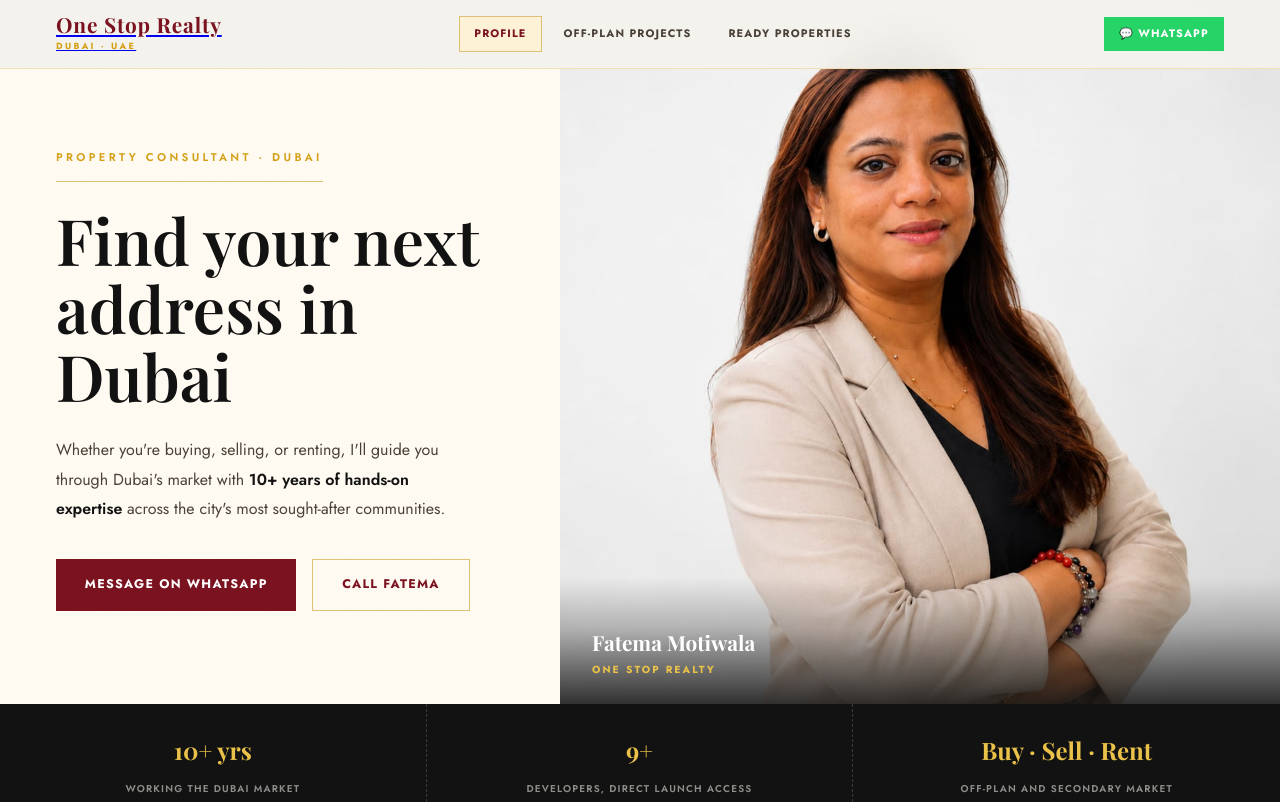
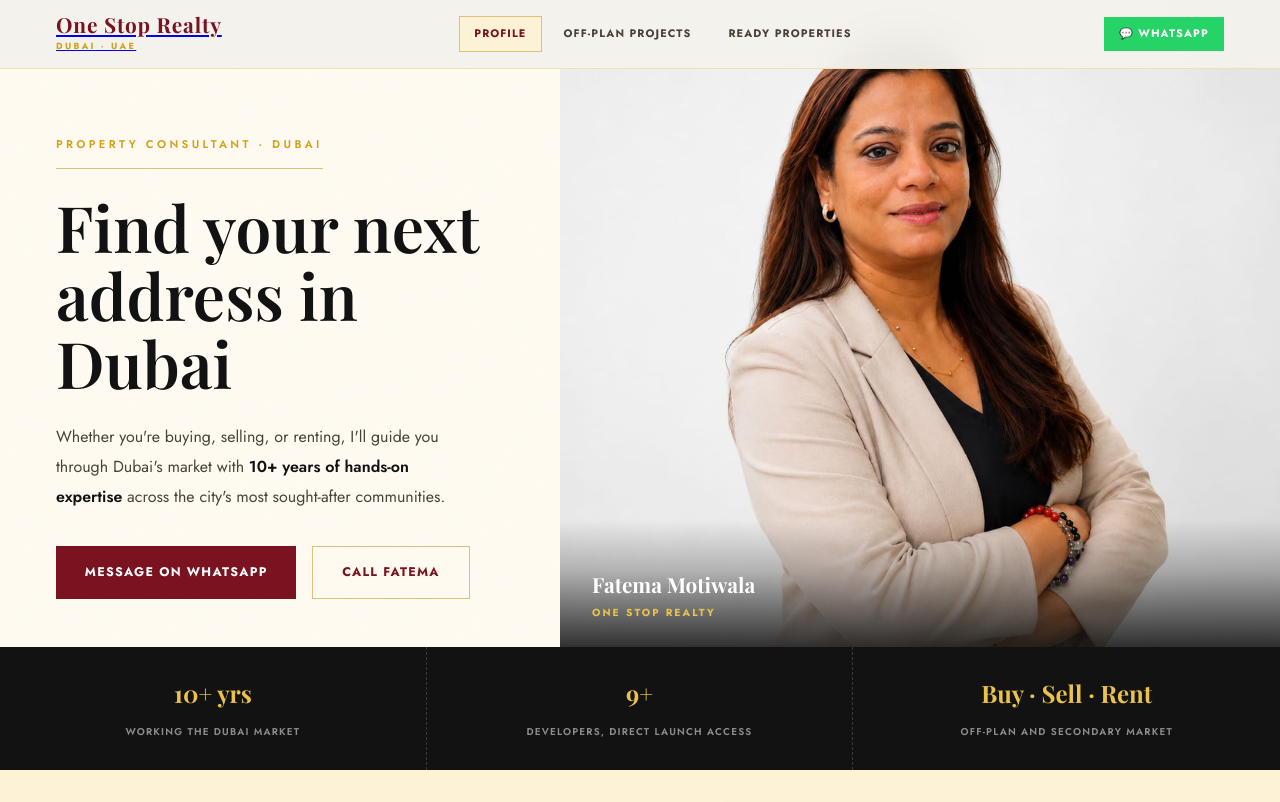
Before and after one commit to onestoprealtyFatemauae/onestop-realty-Fatema-uae, a plain HTML site: page index.html in a window 1280 px wide. Shown: the top 802 px of the page. Drawn offline with nearby package versions, Linux system fonts and the light colour scheme; a web font is replaced by a local one.

Commit message:
Update styles.css

```diff
--- a/styles.css
+++ b/styles.css
@@ -147,12 +147,12 @@ h1 em { font-style: italic; color: var(--bronze); font-weight: 550; }
   display: grid;
   grid-template-columns: minmax(0, 560px) 1fr;
   max-width: 1600px; margin: 0 auto;
-  min-height: 88vh;
+  min-height: 600px;
   position: relative; z-index: 1;
 }
 .intro-hero-text {
-  display: flex; flex-direction: column; justify-content: center;
-  padding: 6.5rem 4vw 3rem 3.5rem;
+  display: flex; flex-direction: column; justify-content: flex-start;
+  padding: 8.5rem 4vw 3rem 3.5rem;
 }
 .intro-kicker {
   font-size: 0.7rem; letter-spacing: 0.3em; text-transform: uppercase;
@@ -193,7 +193,7 @@ h1 em { font-style: italic; color: var(--bronze); font-weight: 550; }
 .intro-hero-photo {
   position: relative; overflow: hidden; min-height: 340px;
 }
-.intro-hero-photo img { width: 100%; height: 100%; object-fit: cover; display: block; }
+.intro-hero-photo img { width: 100%; height: 100%; object-fit: cover; object-position: center top; display: block; }
 .intro-photo-caption {
   position: absolute; left: 0; right: 0; bottom: 0;
   background: linear-gradient(0deg, rgba(18,18,18,0.85) 0%, rgba(18,18,18,0.25) 60%, rgba(18,18,18,0) 100%);
@@ -828,7 +828,7 @@ footer { background: var(--espresso); padding: 2.5rem 3.5rem; position: relative
   .hero-stats { gap: 1rem; flex-wrap: wrap; }
   .stat-val { font-size: 1.5rem; }
 
-  .intro-hero-text { padding: 6rem 1.2rem 2rem; }
+  .intro-hero-text { padding: 9rem 1.2rem 2rem; }
   .intro-heading { max-width: 100%; font-size: clamp(2rem, 9vw, 2.8rem); }
   .intro-copy { max-width: 100%; }
   .intro-cta { flex-direction: column; align-items: stretch; }
```
